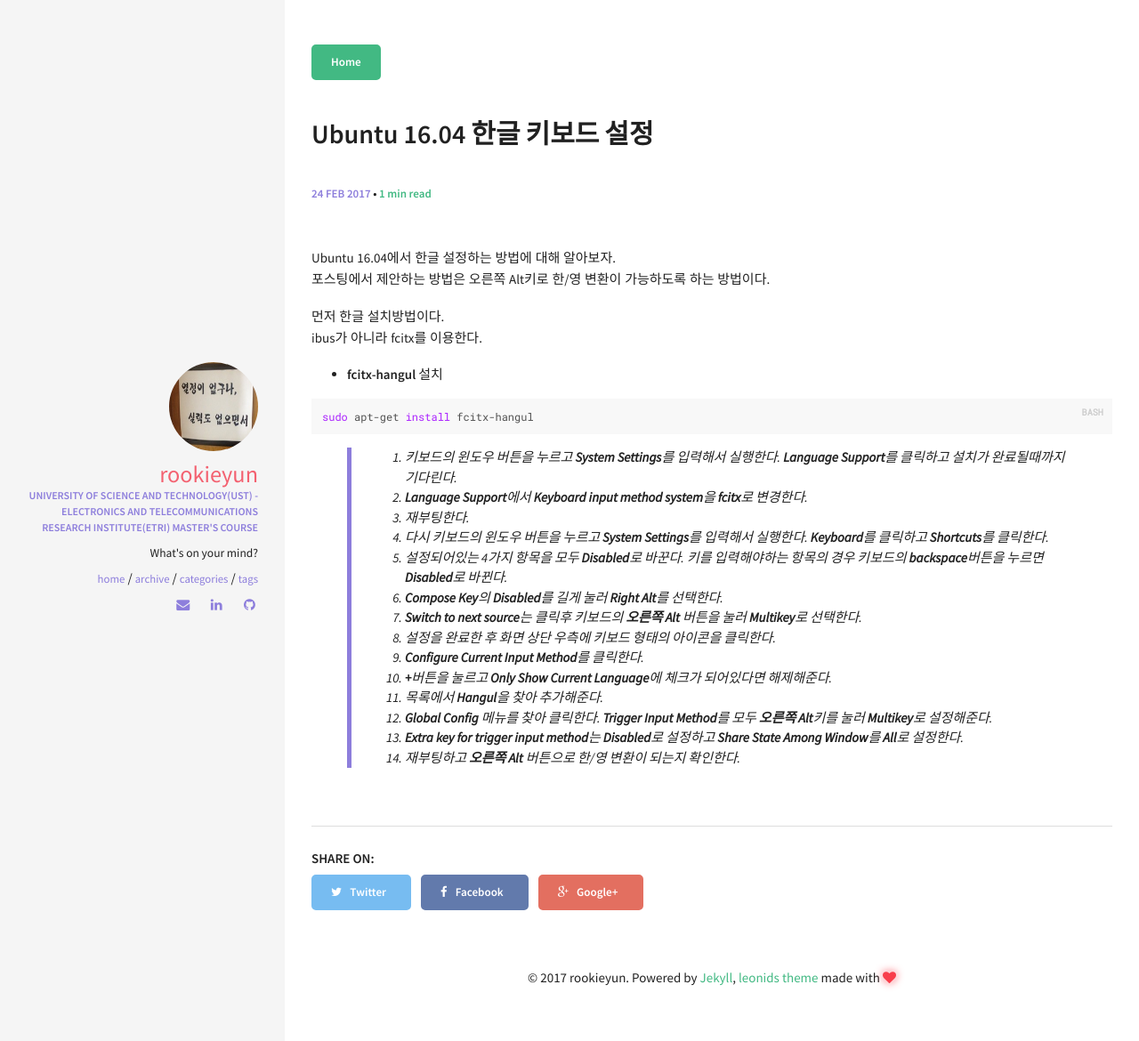
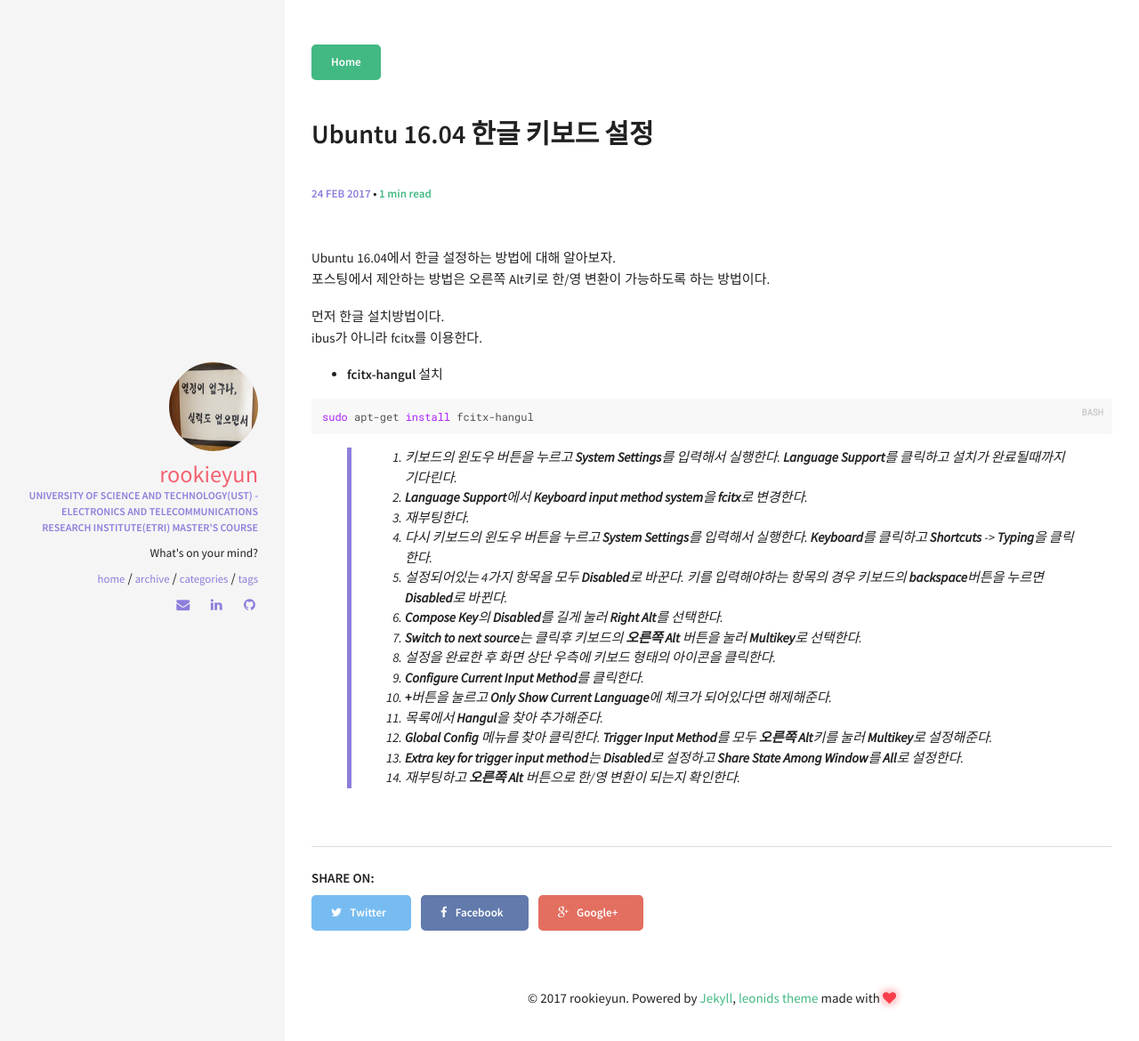
Before and after one commit to yunsangq/yunsangq.github.io, a Jekyll site: the page built from _posts/2017-02-24-ubuntu-keyboard.md, in a window 1280 px wide. Shown: the top 1170 px of the page at 89% size. Built offline with Jekyll 4.4.1, drawn with Linux system fonts in a browser that asks for light colours; comment, search, counter and statistics services are not loaded.

Commit message:
Update 2017-02-24-ubuntu-keyboard.md

```diff
--- a/_posts/2017-02-24-ubuntu-keyboard.md
+++ b/_posts/2017-02-24-ubuntu-keyboard.md
@@ -22,7 +22,7 @@ sudo apt-get install fcitx-hangul
 >2. 키보드의 윈도우 버튼을 누르고 **System Settings**를 입력해서 실행한다. **Language Support**를 클릭하고 설치가 완료될때까지 기다린다.
 3. **Language Support**에서 **Keyboard input method system**을 **fcitx**로 변경한다.
 4. 재부팅한다.
-5. 다시 키보드의 윈도우 버튼을 누르고 **System Settings**를 입력해서 실행한다. **Keyboard**를 클릭하고 **Shortcuts**를 클릭한다.
+5. 다시 키보드의 윈도우 버튼을 누르고 **System Settings**를 입력해서 실행한다. **Keyboard**를 클릭하고 **Shortcuts** -> **Typing**을 클릭한다.
 6. 설정되어있는 4가지 항목을 모두 **Disabled**로 바꾼다. 키를 입력해야하는 항목의 경우 키보드의 **backspace**버튼을 누르면 **Disabled**로 바뀐다.
 7. **Compose Key**의 **Disabled**를 길게 눌러 **Right Alt**를 선택한다.
 8. **Switch to next source**는 클릭후 키보드의 **오른쪽 Alt** 버튼을 눌러 **Multikey**로 선택한다.
```
